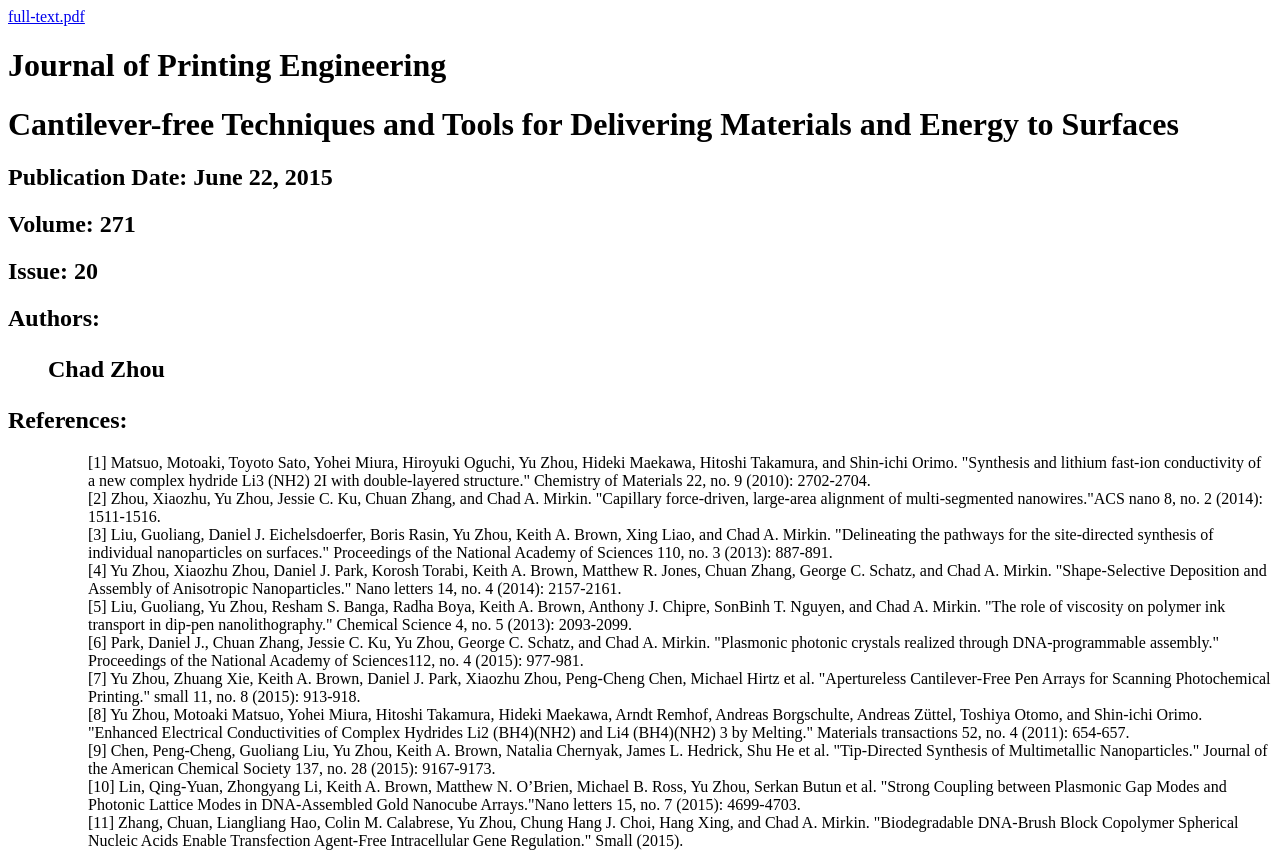
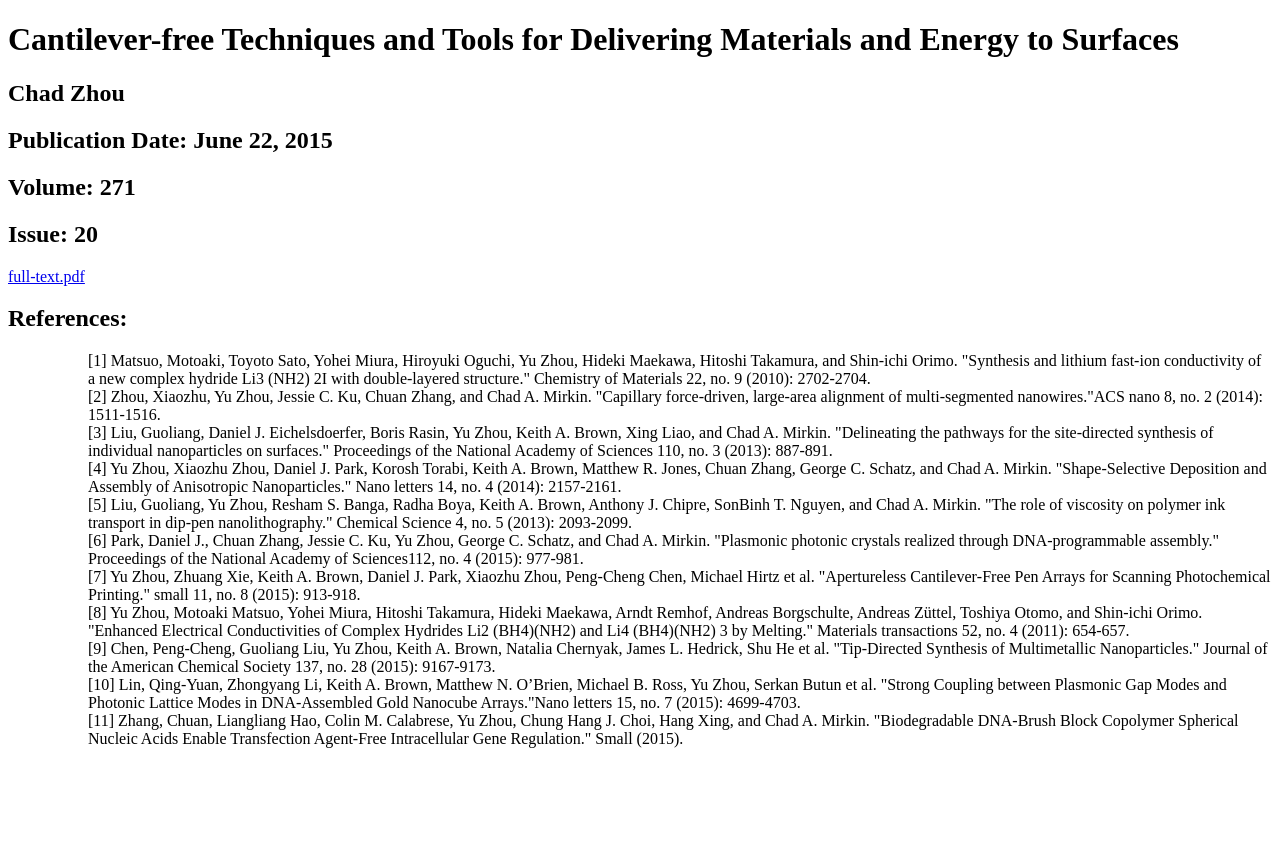
Before and after one commit to chijuzipi/advancednanofab, a plain HTML site: page index.html in a window 1280 px wide. After the commit the page ends 800 px from the top, so only its background shows below. Drawn offline with Linux system fonts and the light colour scheme.

Commit message:
further revise the format

```diff
--- a/index.html
+++ b/index.html
@@ -14,14 +14,12 @@
     <meta name="citation_pdf_url" content="http://www.advancednanofabrication.com/my_paper.pdf">
 </head>
 <body>
-  <a href="my_paper.pdf">full-text.pdf</a>
-  <h1> Journal of Printing Engineering</h1>
   <h1> Cantilever-free Techniques and Tools for Delivering Materials and Energy to Surfaces</h1>
+  <h2> Chad Zhou</h2>
   <h2> Publication Date: June 22, 2015</h2>
   <h2> Volume: 271 </h2>
   <h2> Issue: 20 </h2>
-  <h2> Authors: <h2>
-  <ul> Chad Zhou</ul>
+  <a href="my_paper.pdf">full-text.pdf</a>
   <h2> References: </h2>
   <ul>
   <ol>
```
